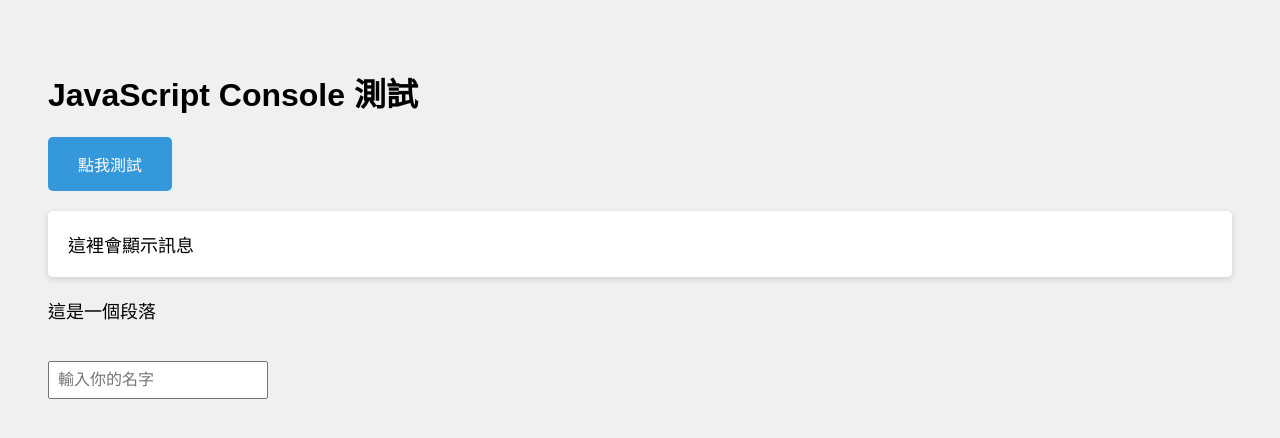
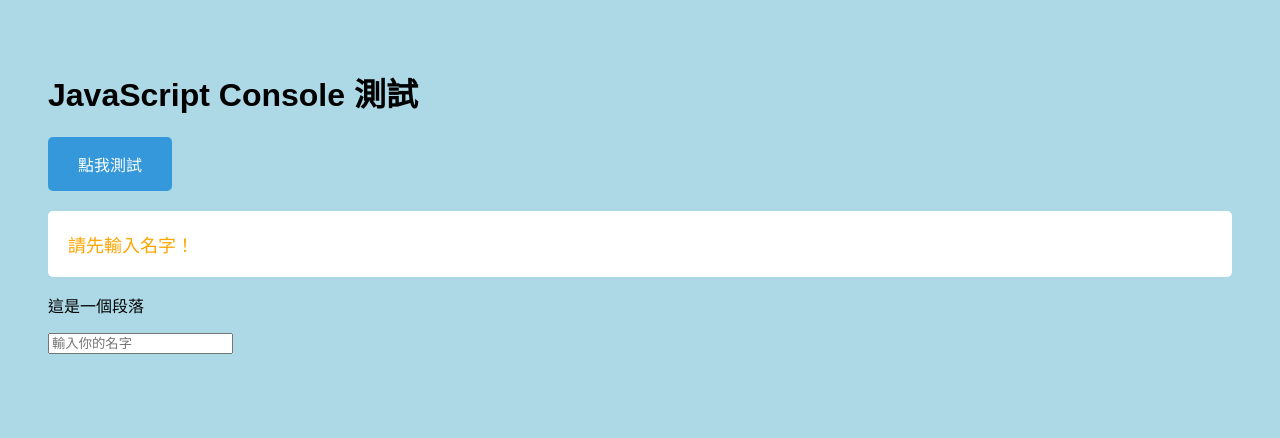
Before and after one commit to shengjiekao/114_tkuim_web, a plain HTML site: page test_js.html in a window 1280 px wide. Both pictures are taken after a click on the button "點我測試". Drawn offline with Linux system fonts and the light colour scheme.

Commit message:
test_js.html

```diff
--- a/test_js.html
+++ b/test_js.html
@@ -18,7 +18,6 @@
       border-radius: 5px;
       cursor: pointer;
       font-size: 16px;
-      transition: background-color 0.3s ease;
     }
     #myButton:hover {
       background-color: #2980b9;
@@ -29,31 +28,29 @@
       background-color: white;
       border-radius: 5px;
       font-size: 18px;
-      box-shadow: 0 2px 6px rgba(0,0,0,0.15);
-    }
-    input[type="text"] {
-      margin-top: 20px;
-      padding: 8px;
-      font-size: 16px;
-      width: 200px;
-    }
-    #demo {
-      margin-top: 20px;
-      font-size: 18px;
-      color: black;
-      transition: color 0.3s ease;
     }
   </style>
 </head>
 <body>
   <h1>JavaScript Console 測試</h1>
-
   <button id="myButton">點我測試</button>
   <div id="message">這裡會顯示訊息</div>
   <p id="demo">這是一個段落</p>
   <input type="text" id="nameInput" placeholder="輸入你的名字">
-
-  <script>
-    const button = document.getElementById("myButton");
-    const messageDiv = document.getElementById("message");
-    const demoP = document.getElemen
+<script>
+    document.getElementById("myButton").addEventListener("click", function() {
+    document.body.style.backgroundColor = "lightblue"
+    document.title
+      let userName = document.getElementById("nameInput").value.trim();
+      let message = document.getElementById("message");
+      if (userName) {
+        message.textContent = "你好，" + userName + "！";
+        message.style.color = "green";
+      } else {
+        message.textContent = "請先輸入名字！";
+        message.style.color = "orange";
+      }
+    });
+  </script>
+</body>
+</html>
```
